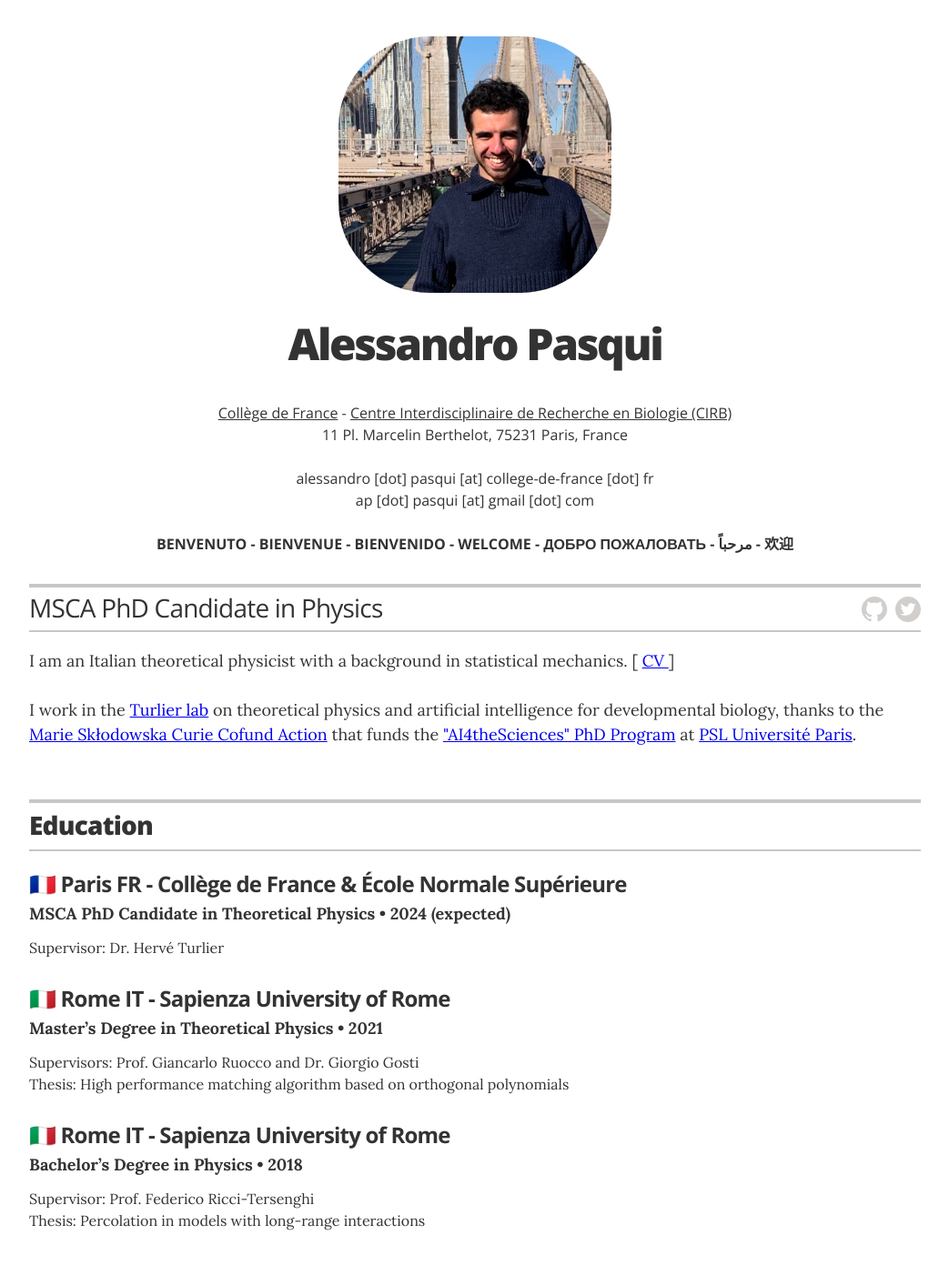
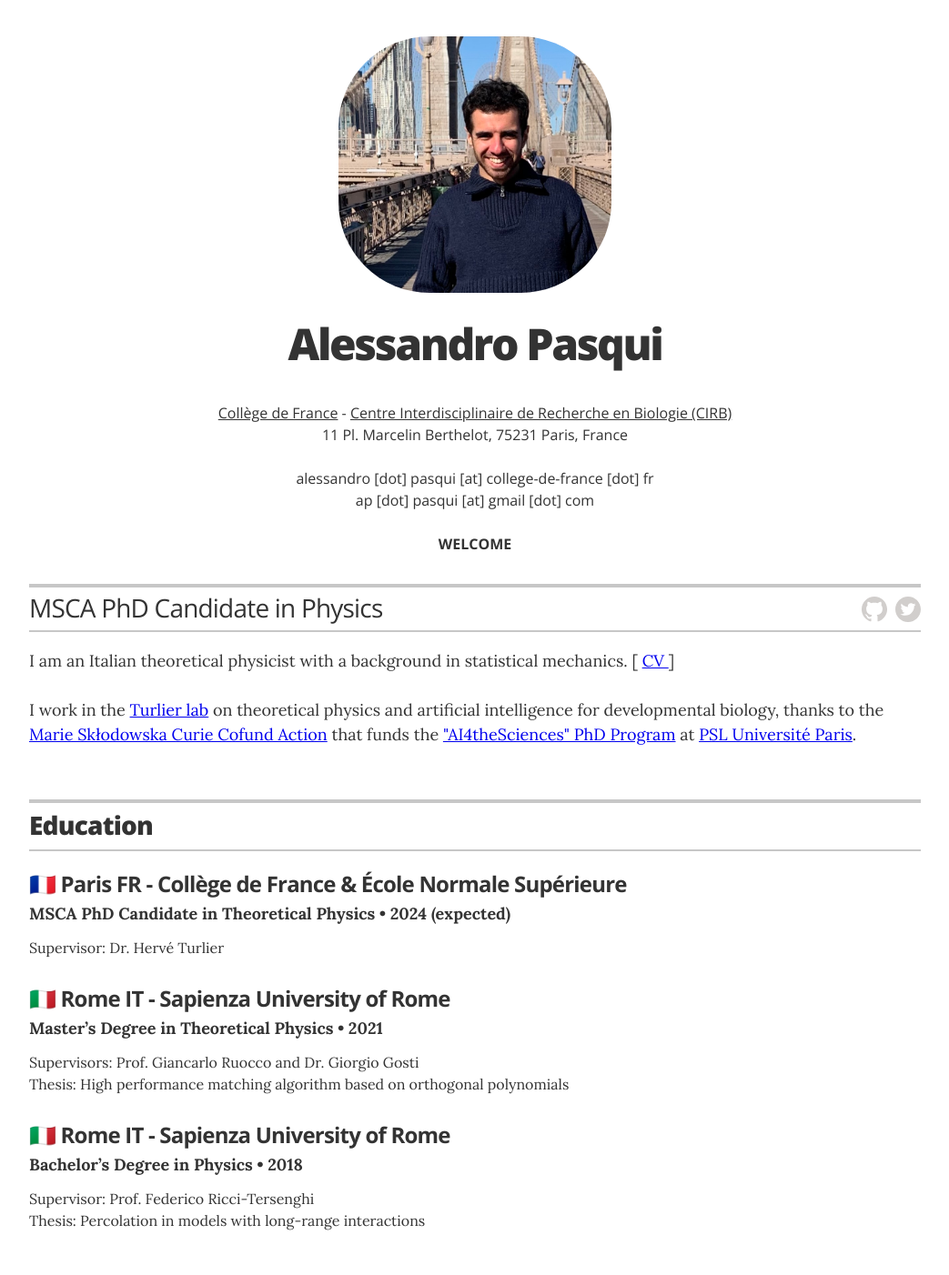
Before and after one commit to apasqui/apasqui.github.io, a Jekyll site: the page built from index.html, in a window 1280 px wide. Shown: the whole page at 91% size, without its empty margins (118-1161 px from the left). Built offline with Jekyll 4.4.1, drawn with Linux system fonts in a browser that asks for light colours.

Commit message:
Add files via upload

```diff
--- a/_config.yml
+++ b/_config.yml
@@ -24,7 +24,7 @@
 11 Pl. Marcelin Berthelot, 75231 Paris, France <br><br>
 alessandro [dot] pasqui [at] college-de-france [dot] fr <br>
 ap [dot] pasqui [at] gmail [dot] com <br> <br>
-<b>BENVENUTO - BIENVENUE - BIENVENIDO - WELCOME - ДОБРО ПОЖАЛОВАТЬ - مرحباً - 欢迎 </b>"
+<b> WELCOME </b>"
 display_header_contact_info:    "true"
 
 resume_header_intro: "<p>I am an Italian theoretical physicist with a background in statistical mechanics. [ <a href=\"cv/CV-Alessandro_Pasqui.pdf\" download> CV </a> ] <br> <br>
--- a/_layouts/resume.html
+++ b/_layouts/resume.html
@@ -13,7 +13,7 @@
 
         <!-- You can turn off the avatar in _config.yml by setting to false -->
         {% if site.resume_avatar == 'true' %}
-        <a href="https://en.wikipedia.org/wiki/Valle_dei_Templi"><img src="img/profile.jpg" alt="Me at the Valle dei Templi (Agrigento, Italy) in front of the Temple of Concordia during sunset (Aug. 2022)" class="avatar no-print" itemprop="image"></a>
+        <a href="https://en.wikipedia.org/wiki/Brooklyn_Bridge"><img src="img/profile.jpg" alt="Brooklyn Bridge, New York, Nov. 2023" class="avatar no-print" itemprop="image"></a>
         {% endif %}
 
         <!-- Your name is defined in the _config.yml file -->
```
